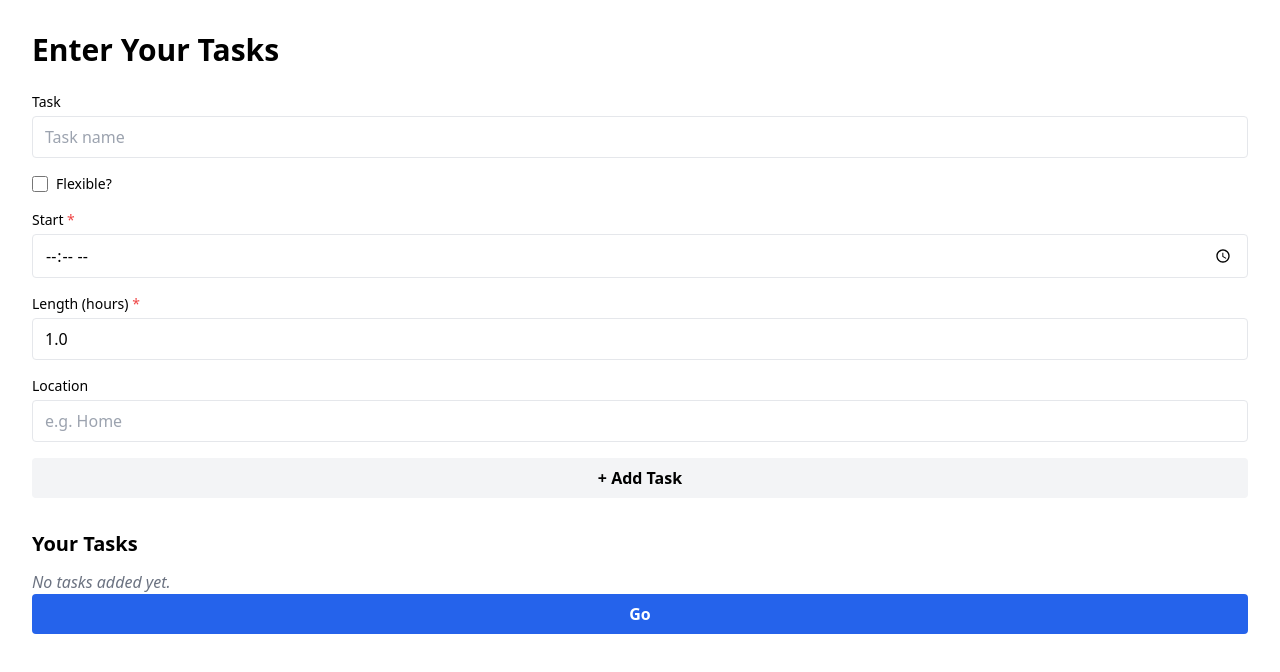
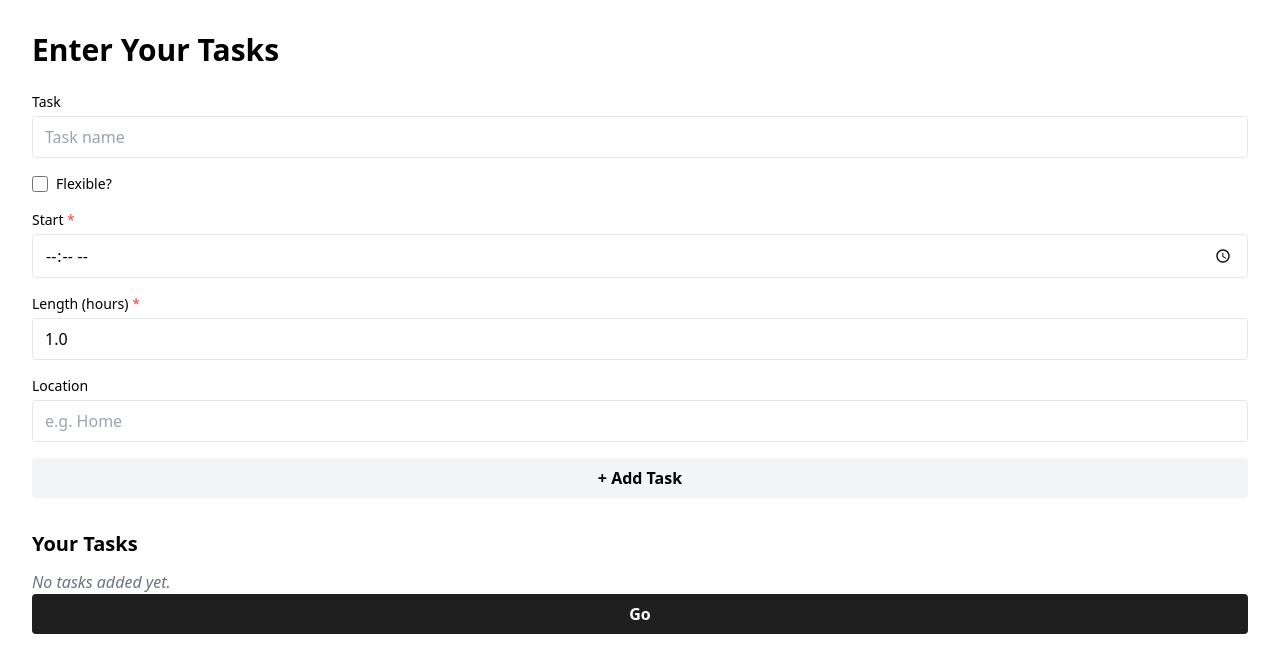
Before and after one commit to Theocat321/procrastiplanner, a React (Vite) app in the folder frontend/: page / in a window 1280 px wide. Shown: the top 672 px of the page. Built offline with nearby package versions, Linux system fonts and the light colour scheme.

Commit message:
primary colour button

```diff
--- a/frontend/src/components/TaskForm.jsx
+++ b/frontend/src/components/TaskForm.jsx
@@ -197,7 +197,7 @@ export default function TaskForm({ onSubmit }) {
         )}
         <button
           onClick={schedule}
-          className="w-full py-2 bg-blue-600 hover:bg-blue-700 text-white rounded font-semibold"
+          className="w-full py-2 bg-primary-color text-white rounded font-semibold"
         >
           Go
         </button>
```
